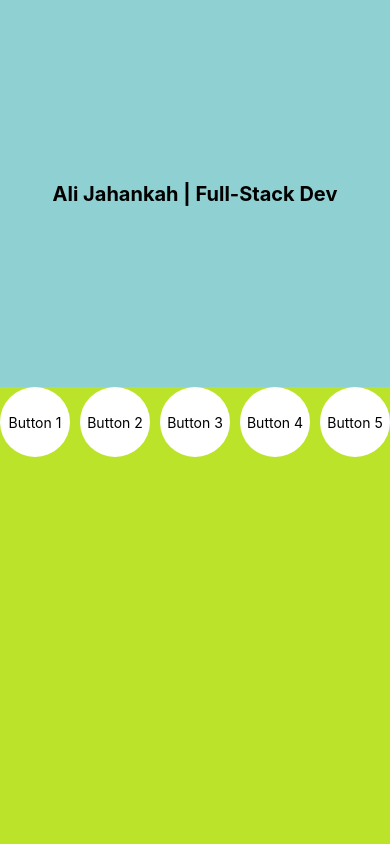
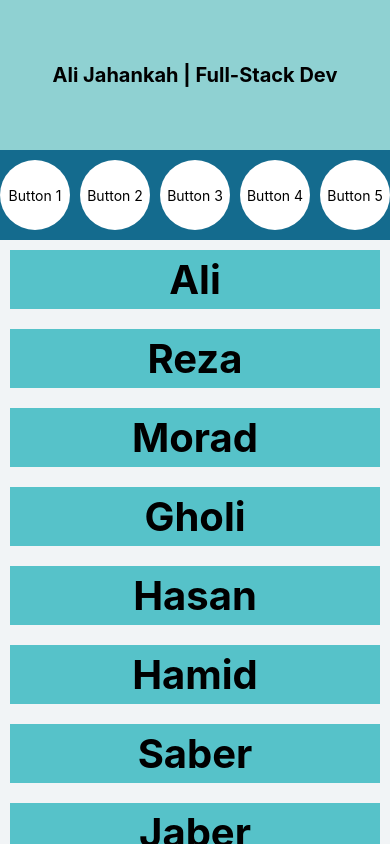
Before and after one commit to Ali-Jahankah/learning-react-native, a React Native app: screen / in a window 390 px wide. Built offline with nearby package versions, Linux system fonts and the light colour scheme.

Commit message:
learning FlatList

```diff
--- a/App.js
+++ b/App.js
@@ -1,112 +1,56 @@
-import { ScrollView, StyleSheet, Text, View } from 'react-native';
+import { FlatList, ScrollView, StyleSheet, Text, View } from 'react-native';
+import React, { useState } from 'react';
 
 import CustomButton from './components/CustomButton';
 
 const App = () => {
+  const [people, setPeople] = useState([
+    { name: 'Ali', age: 31, id: 1 },
+    { name: 'Reza', age: 45, id: 2 },
+    { name: 'Morad', age: 67, id: 3 },
+    { name: 'Gholi', age: 62, id: 4 },
+    { name: 'Hasan', age: 87, id: 5 },
+    { name: 'Hamid', age: 78, id: 6 },
+    { name: 'Saber', age: 97, id: 7 },
+    { name: 'Jaber', age: 68, id: 8 },
+    { name: 'Mohsen', age: 32, id: 9 }
+  ]);
   return (
     <View style={styles.container}>
       <View style={styles.textView}>
         <Text style={styles.text}>Ali Jahankah | Full-Stack Dev</Text>
       </View>
-      <ScrollView
-        horizontal
-        contentContainerStyle={{
-          flexDirection: 'row',
-          justifyContent: 'center',
-          gap: 10
-        }}
-      >
-        <CustomButton
-          title="Button 1"
-          styles={{
-            width: 70,
-            height: 70,
-            alignItems: 'center',
-            justifyContent: 'center',
-            borderRadius: 50
-          }}
-        />
-        <CustomButton
-          title="Button 2"
-          styles={{
-            width: 70,
-            height: 70,
-            alignItems: 'center',
-            justifyContent: 'center',
-            borderRadius: 50
-          }}
-        />
-        <CustomButton
-          title="Button 3"
-          styles={{
-            width: 70,
-            height: 70,
-            alignItems: 'center',
-            justifyContent: 'center',
-            borderRadius: 50
-          }}
-        />
-        <CustomButton
-          title="Button 4"
-          styles={{
-            width: 70,
-            height: 70,
-            alignItems: 'center',
-            justifyContent: 'center',
-            borderRadius: 50
-          }}
-        />
-        <CustomButton
-          title="Button 5"
-          styles={{
-            width: 70,
-            height: 70,
-            alignItems: 'center',
-            justifyContent: 'center',
-            borderRadius: 50
-          }}
-        />
-        <CustomButton
-          title="Button 6"
-          styles={{
-            width: 70,
-            height: 70,
-            alignItems: 'center',
-            justifyContent: 'center',
-            borderRadius: 50
-          }}
-        />
-        <CustomButton
-          title="Button 7"
-          styles={{
-            width: 70,
-            height: 70,
-            alignItems: 'center',
-            justifyContent: 'center',
-            borderRadius: 50
-          }}
-        />
-        <CustomButton
-          title="Button 8"
-          styles={{
-            width: 70,
-            height: 70,
-            alignItems: 'center',
-            justifyContent: 'center',
-            borderRadius: 50
-          }}
-        />
-      </ScrollView>
+      <View style={styles.scrollViewWrapper}>
+        <ScrollView horizontal contentContainerStyle={styles.scrollViewContent}>
+          <CustomButton title="Button 1" styles={styles.button} />
+          <CustomButton title="Button 2" styles={styles.button} />
+          <CustomButton title="Button 3" styles={styles.button} />
+          <CustomButton title="Button 4" styles={styles.button} />
+          <CustomButton title="Button 5" styles={styles.button} />
+          <CustomButton title="Button 6" styles={styles.button} />
+          <CustomButton title="Button 7" styles={styles.button} />
+          <CustomButton title="Button 8" styles={styles.button} />
+        </ScrollView>
+      </View>
+      <FlatList
+        data={people}
+        renderItem={({ item }) => (
+          <View style={styles.card}>
+            <Text style={styles.cardText}>{item.name}</Text>
+          </View>
+        )}
+      />
     </View>
   );
 };
+
 const styles = StyleSheet.create({
   container: {
     flex: 1,
-    backgroundColor: '#bbe32a'
+    backgroundColor: '#f1f4f6'
   },
   textView: {
-    flex: 1,
+    height: 150,
     backgroundColor: '#8fd1d2',
     justifyContent: 'center',
     alignItems: 'center'
@@ -114,6 +58,31 @@ const styles = StyleSheet.create({
   text: {
     fontSize: 20,
     fontWeight: 'bold'
+  },
+  scrollViewWrapper: {
+    backgroundColor: '#146b8e',
+    paddingVertical: 10
+  },
+  scrollViewContent: {
+    justifyContent: 'center',
+    gap: 10
+  },
+  button: {
+    width: 70,
+    height: 70,
+    alignItems: 'center',
+    justifyContent: 'center',
+    borderRadius: 50
+  },
+  card: {
+    backgroundColor: '#56c2c9',
+    margin: 10,
+    padding: 5
+  },
+  cardText: {
+    fontSize: 40,
+    fontWeight: 'bold',
+    textAlign: 'center'
   }
 });
 
--- a/components/CustomButton.js
+++ b/components/CustomButton.js
@@ -1,12 +1,17 @@
 import React, { useState } from 'react';
-import { StyleSheet, Text, TouchableOpacity } from 'react-native';
+import {
+  StyleSheet,
+  Text,
+  TouchableHighlight,
+  TouchableOpacity
+} from 'react-native';
 
 import { changeColorHandler } from '../utils/handlers';
 
 const CustomButton = ({ title, styles }) => {
   const [color, setColor] = useState('#fff');
   return (
-    <TouchableOpacity
+    <TouchableHighlight
       onPress={() => changeColorHandler(setColor)}
       style={{
         ...styles,
@@ -14,7 +19,7 @@ const CustomButton = ({ title, styles }) => {
       }}
     >
       <Text style={buttonStyles.text}>{title}</Text>
-    </TouchableOpacity>
+    </TouchableHighlight>
   );
 };
 const buttonStyles = StyleSheet.create({
```
